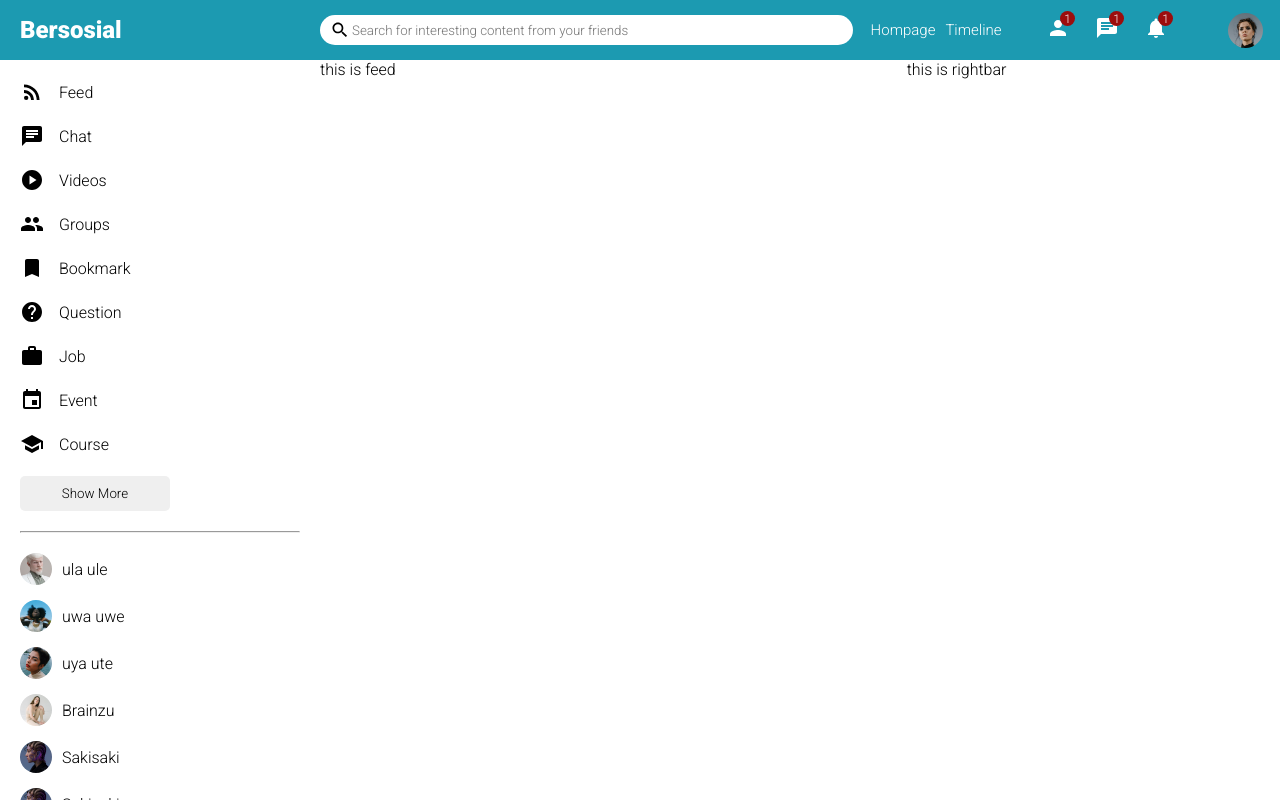
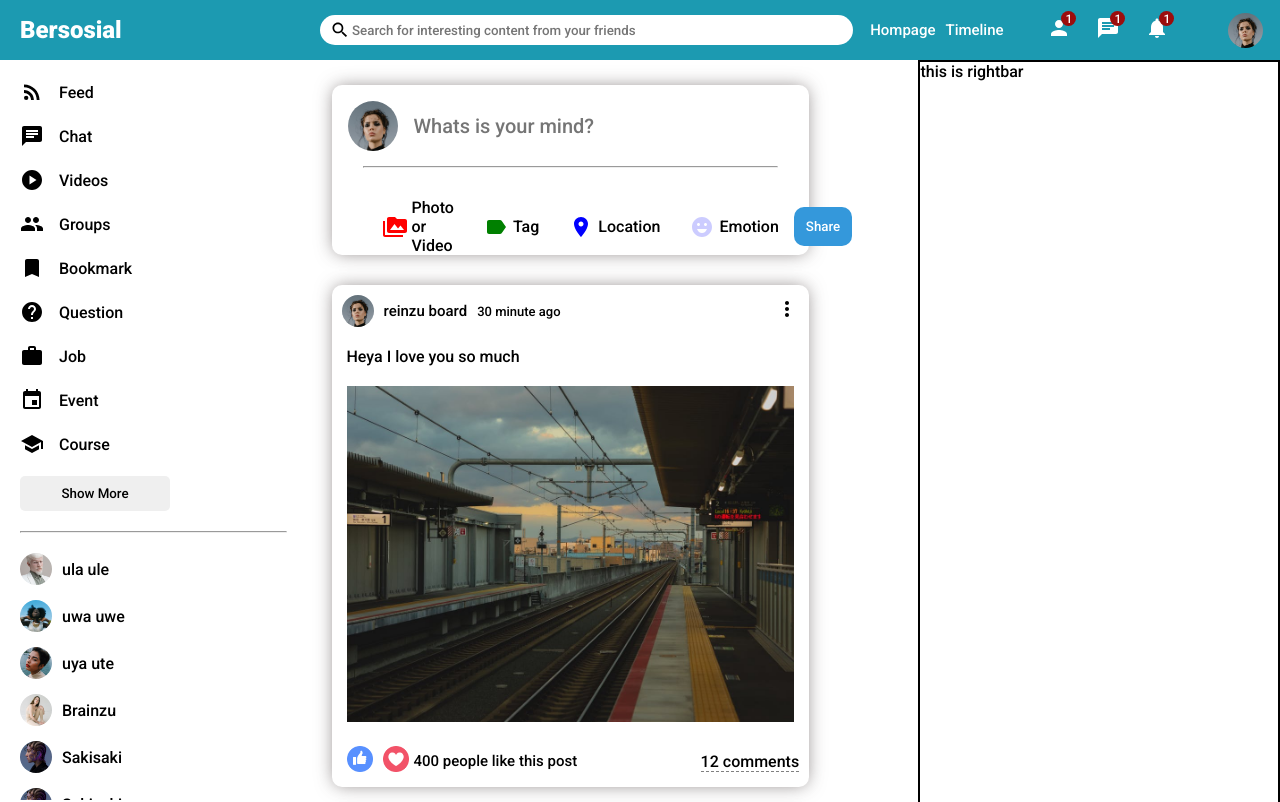
Before and after one commit to RizuChand/React-sosial-media-app, a React (Create React App) app: page / in a window 1280 px wide. Shown: the top 802 px of the page. Built offline with nearby package versions, Linux system fonts and the light colour scheme.

Commit message:
feed, post, and share

```diff
--- a/public/index.html
+++ b/public/index.html
@@ -8,7 +8,7 @@
       name="description"
       content="Web site created using create-react-app"
     />
-    <link href="https://fonts.googleapis.com/css2?family=Roboto:ital,wght@0,300;0,900;1,700&display=swap" rel="stylesheet">
+    <link href="https://fonts.googleapis.com/css2?family=Roboto:ital,wght@0,500;0,900;1,700&display=swap" rel="stylesheet">
     <link rel="stylesheet" href="style.css">
     <title>Sosial App</title>
 
--- a/src/components/feed/Feed.jsx
+++ b/src/components/feed/Feed.jsx
@@ -1,5 +1,16 @@
 import React from "react";
+import Post from "../post/Post";
+import Share from "../share/Share";
 import "./feed.css";
 export default function Feed() {
-  return <div className="feed">this is feed</div>;
+  return <div className="feed">
+    <div className="feedWrapper">
+      <Share/>
+      <Post/>
+      <Post/>
+      <Post/>
+      <Post/>
+      <Post/>
+    </div>
+  </div>;
 }
--- a/src/components/feed/feed.css
+++ b/src/components/feed/feed.css
@@ -1,5 +1,6 @@
 .feed {
   flex: 5.5;
   height: calc(100vh - 60px);
+  margin: 25px;
 
 }
--- /dev/null
+++ b/src/components/post/Post.jsx
@@ -0,0 +1,36 @@
+import React from "react";
+import './post.css'
+import {MoreVert} from '@mui/icons-material'
+
+export default function Post () {
+    return (
+        <div className="post">
+            <div className="postWrapper">
+                <div className="postTop">
+                    <div className="postTopLeft">
+                        <img className="postProfile" src="/assets/person/1.jpeg" alt="" />
+                        <span className="postUsername">reinzu board</span>
+                        <span className="postDate">30 minute ago</span>
+                    </div>
+                    <div className="postTopRight">
+                        <MoreVert/>
+                    </div>
+                </div>
+                <div className="postCenter">
+                    <span className="postText">Heya I love you so much</span>
+                    <img className="postImg" src="/assets/post/1.jpeg" alt="" />
+                </div>
+                <div className="postBottom">
+                    <div className="postBottomLeft">
+                        <img className="resIcon" src="/assets/like.png" alt="" />
+                        <img className="resIcon" src="/assets/heart.png" alt="" />
+                        <span className="postResCounter">400 people like this post</span>
+                    </div>
+                    <div className="postBottomRight">
+                        <span className="postTextComment">12 comments</span>
+                    </div>
+                </div>
+            </div>
+        </div>
+    )
+}
--- /dev/null
+++ b/src/components/post/post.css
@@ -0,0 +1,66 @@
+.post{
+    width: 85%;
+    margin: 30px 0;
+    border-radius: 10px;
+    box-shadow: 0px 0px 18px -2px rgba(71,62,62,0.62);
+-webkit-box-shadow: 0px 0px 18px -2px rgba(71,62,62,0.62);
+-moz-box-shadow: 0px 0px 18px -2px rgba(71,62,62,0.62);
+}
+
+.postWrapper {
+    padding: 10px;
+}
+.postTop {
+    display: flex;
+    align-items: center;
+    justify-content: space-between;
+}
+.postTopLeft {
+    display: flex;
+    align-items: center;
+}
+.postProfile {
+    width: 32px;
+    height: 32px;
+    border-radius: 50%;
+    object-fit: cover;
+}
+.postUsername {
+    font-size: 15px;
+    font-weight: 500;
+    margin: 0 10px;
+}
+.postDate {
+    font-size: 13px;
+}
+.postCenter {
+    margin: 20px 5px;
+}
+.postImg {
+    width: 100%;
+    margin-top: 20px;
+    max-height: 500px;
+    object-fit: contain;
+}
+.postBottom{
+    display: flex;
+    align-items: center;
+    justify-content: space-between;
+}
+.postBottomLeft {
+    display: flex;
+    align-items: center;
+}
+.resIcon {
+    width: 26px;
+    height: 26px;
+    margin: 0px 5px 5px 5px;
+    cursor: pointer;
+}
+.postResCounter {
+    font-size: 15px;
+}
+.postTextComment {
+    cursor: pointer;
+    border-bottom: 1px dashed gray;
+}
--- a/src/components/rightbar/rightbar.css
+++ b/src/components/rightbar/rightbar.css
@@ -1,5 +1,5 @@
 .rightbar {
   flex: 3.5;
   height: calc(100vh - 60px);
-
+ border: solid black 2px;
 }
--- /dev/null
+++ b/src/components/share/Share.jsx
@@ -0,0 +1,40 @@
+import React from "react";
+import './share.css'
+import {PermMedia, Label,Room,EmojiEmotions} from '@mui/icons-material'
+
+export default function Share () {
+    return(
+        <div className="share">
+            <div className="shareWrapper">
+                 <div className="shareTop">
+                    <img className="shareProfileImg" src="/assets/person/1.jpeg" alt="" />
+                    <input placeholder="Whats is your mind?" className="shareInput" />
+                 </div>
+
+                 <hr className="shareHr"/>
+
+                 <div className="shareBottom">
+                    <div className="shareOptions">
+                        <div className="shareOption">
+                            <PermMedia htmlColor="red" className="shareIcon"/>
+                            <span className="shareOptionText">Photo or Video</span>
+                        </div>
+                        <div className="shareOption">
+                            <Label htmlColor="green" className="shareIcon"/>
+                            <span className="shareOptionText">Tag</span>
+                        </div>
+                        <div className="shareOption">
+                            <Room htmlColor="blue" className="shareIcon"/>
+                            <span className="shareOptionText">Location</span>
+                        </div>
+                        <div className="shareOption">
+                            <EmojiEmotions htmlColor="#CCCCFF" className="shareIcon"/>
+                            <span className="shareOptionText">Emotion</span>
+                        </div>
+                    </div>
+                        <button className="shareButton">Share</button>
+                 </div>
+            </div>
+        </div>
+    )
+}
--- /dev/null
+++ b/src/components/share/share.css
@@ -0,0 +1,69 @@
+.share{
+
+    width: 85%;
+    height: 170px;
+    border-radius: 10px;
+    box-shadow: 0px 0px 18px -2px rgba(71,62,62,0.62);
+-webkit-box-shadow: 0px 0px 18px -2px rgba(71,62,62,0.62);
+-moz-box-shadow: 0px 0px 18px -2px rgba(71,62,62,0.62);
+}
+
+.shareWrapper {
+    padding: 16px;
+}
+
+.shareTop {
+    display: flex;
+    align-items: center;
+}
+.shareProfileImg {
+    width: 50px;
+    height: 50px;
+    border-radius: 50%;
+    object-fit: cover;
+    margin-right: 14px;
+}
+.shareInput {
+    font-size: 20px;
+    border: none;
+    width: 80%;
+}
+.shareInput:focus{
+    outline: none;
+}
+.shareHr {
+    margin: 15px;
+}
+.shareBottom {
+    display: flex;
+    align-items: center;
+    justify-content: space-between;
+}
+.shareOptions{
+    display: flex;
+    margin-left: 20px;
+}
+.shareOption{
+    display: flex;
+    align-items: center;
+    margin: 15px;
+    cursor: pointer;
+}
+.shareIcon {
+    font-style: 18px;
+    margin-right: 5px;
+}
+.shareOptionText {
+    font-style: 15px;
+    font-weight: 500;
+}
+.shareButton {
+    border: none;
+    padding: 12px;
+    border-radius: 10px;
+    font-weight: 500;
+    margin-right: 20px;
+    cursor: pointer;
+    background-color: #3498DB;
+    color: white;
+}
--- a/src/components/sidebar/sidebar.css
+++ b/src/components/sidebar/sidebar.css
@@ -10,7 +10,7 @@
   background-color: rgb(240, 218, 218);
 }
 ::-webkit-scrollbar-thumb{
-  background-color: #1C9AB1
+  background-color: #9fa09d
 }
 .sidebarWrapper {
   padding: 20px;
--- a/src/components/topbar/topbar.css
+++ b/src/components/topbar/topbar.css
@@ -54,9 +54,15 @@
     font-size: 15px;
     cursor: pointer;
 }
+
 .topbarlink {
     margin-right: 10px;
 }
+/* .topbarlink:hover {
+    height: 60px;
+    width: 100%;
+    background-color: #F9E79F;
+} */
 .topbarIcons {
     display: flex;
 }
```
